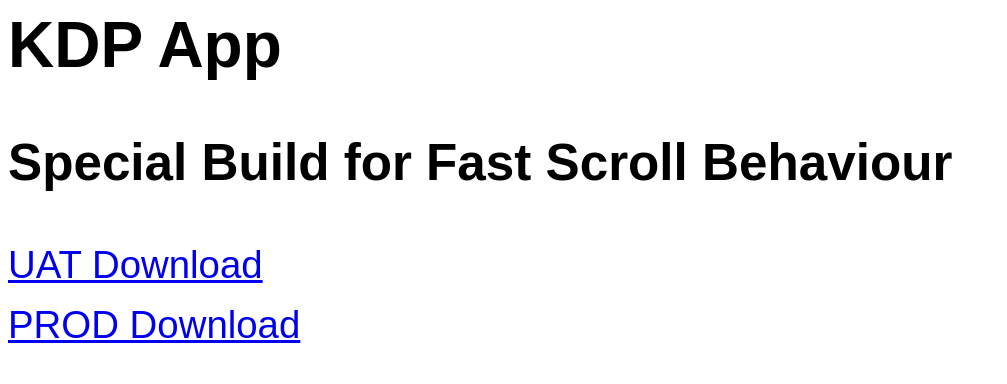
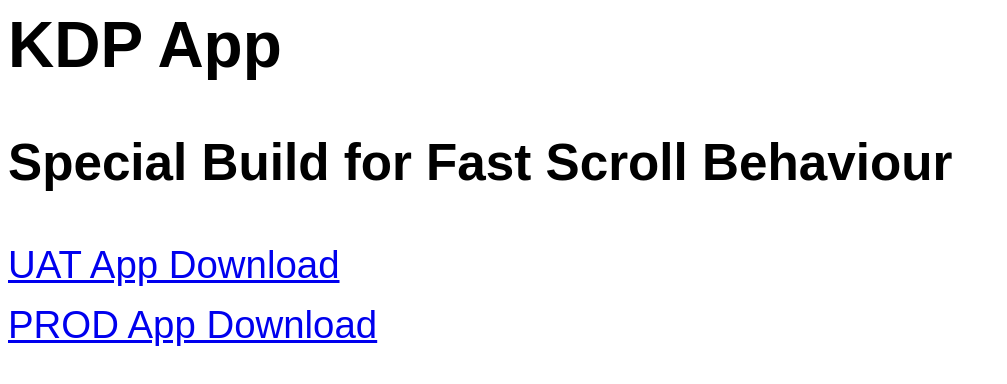
Before and after one commit to ada-ks/ada-ks.github.io, a plain HTML site: page kdp_app_downloads.html in a window 1280 px wide. Shown: the whole page, without its empty margins (0-1007 px from the left). Drawn offline with Linux system fonts and the light colour scheme.

Commit message:
Update kdp_app_downloads.html

```diff
--- a/kdp_app_downloads.html
+++ b/kdp_app_downloads.html
@@ -5,7 +5,7 @@
     <body style="font-family: Arial, Helvetica, sans-serif;">
         <h1 style="font-size:5vw">KDP App</h1>
         <h3 style="font-size:4vw">Special Build for Fast Scroll Behaviour</h3>
-        <p><a style="font-size:3vw" href="itms-services://?action=download-manifest&amp;url=https%3A%2F%2Fada-ks.github.io%2Fapp_downloads%2Fkdp%2Fuat%2Fspecial_build%2Fmanifest.plist">UAT Download</a></p>
-        <p><a style="font-size:3vw" href="itms-services://?action=download-manifest&amp;url=https%3A%2F%2Fada-ks.github.io%2Fapp_downloads%2Fkdp%2Fprod%2Fspecial_build%2Fmanifest.plist">PROD Download</a></p>
+        <p><a style="font-size:3vw" href="itms-services://?action=download-manifest&amp;url=https%3A%2F%2Fada-ks.github.io%2Fapp_downloads%2Fkdp%2Fuat%2Fspecial_build%2Fmanifest.plist">UAT App Download</a></p>
+        <p><a style="font-size:3vw" href="itms-services://?action=download-manifest&amp;url=https%3A%2F%2Fada-ks.github.io%2Fapp_downloads%2Fkdp%2Fprod%2Fspecial_build%2Fmanifest.plist">PROD App Download</a></p>
     </body>
 </html>
```
